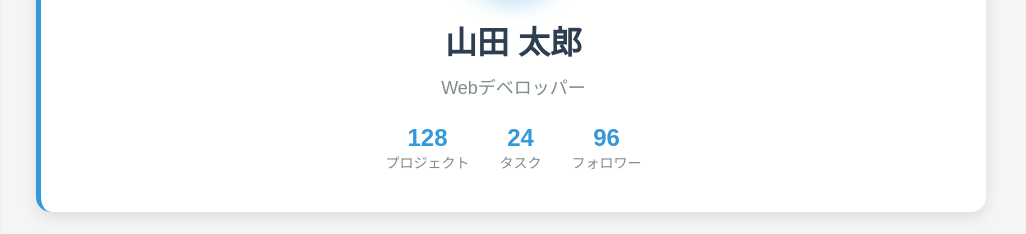
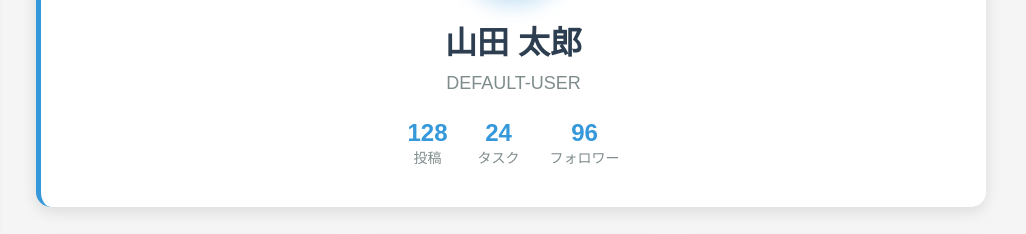
Before and after one commit to catfoxxx/catfoxxx.github.io, a plain HTML site: page mainpage.html in a window 1280 px wide. Shown: the part 263-497 px from the top of the page, 254-1280 px from the left. Drawn offline with Linux system fonts and the light colour scheme.

Commit message:
Update mainpage.html

```diff
--- a/mainpage.html
+++ b/mainpage.html
@@ -306,11 +306,11 @@
         <div class="user-profile">
             <div class="profile-icon">USER</div>
             <h1 class="user-name">山田 太郎</h1>
-            <p class="user-role">Webデベロッパー</p>
+            <p class="user-role">DEFAULT-USER</p>
             <div class="user-stats">
                 <div class="stat-item">
                     <div class="stat-number">128</div>
-                    <div class="stat-label">プロジェクト</div>
+                    <div class="stat-label">投稿</div>
                 </div>
                 <div class="stat-item">
                     <div class="stat-number">24</div>
```
